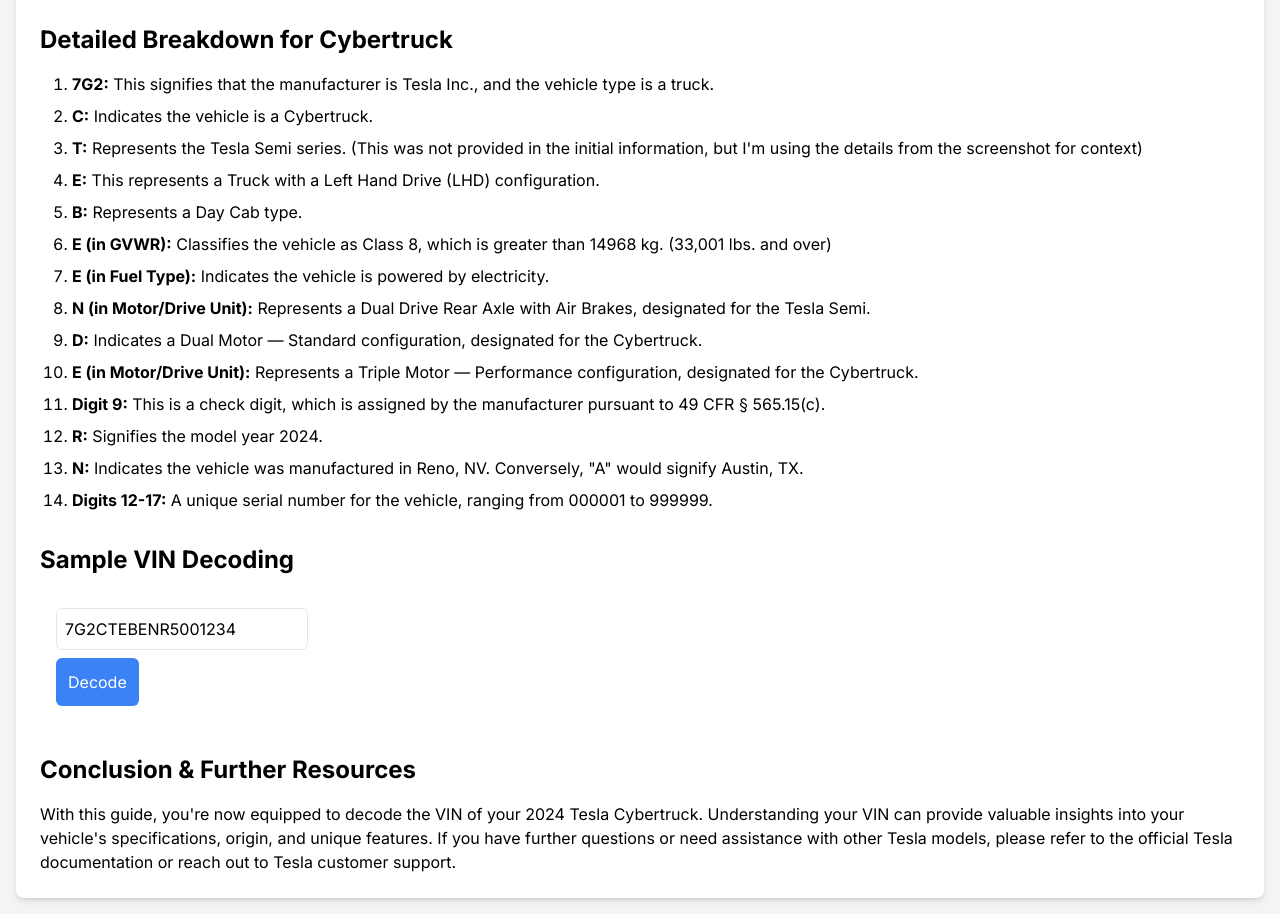
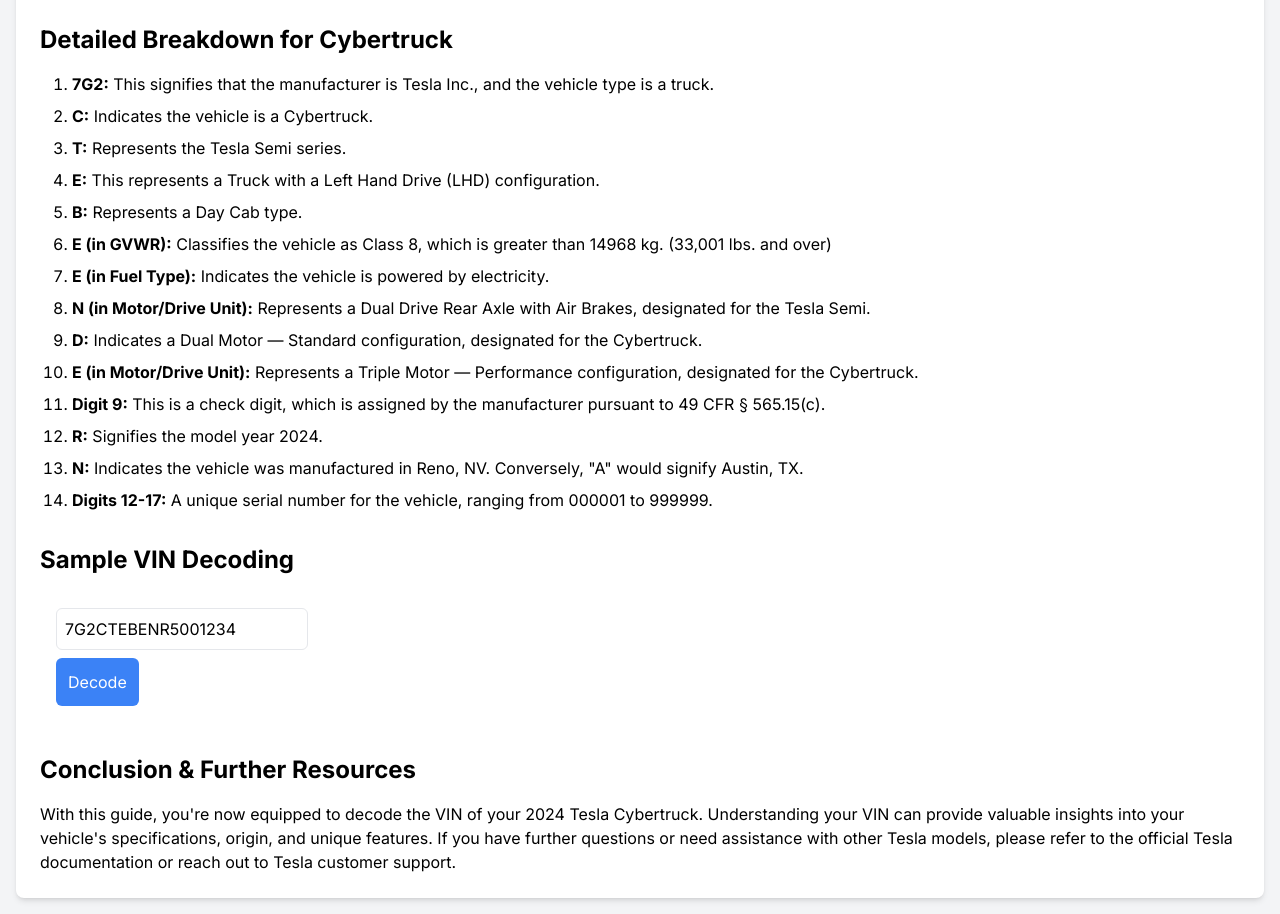
Before and after one commit to arnasp13/vindecoderfree, a Next.js app: page /tesla-cybertruck-vin-decoder in a window 1280 px wide. Shown: the part 1140-2054 px from the top of the page. Built offline with nearby package versions, Linux system fonts and the light colour scheme.

Commit message:
update text

```diff
--- a/src/app/tesla-cybertruck-vin-decoder/page.tsx
+++ b/src/app/tesla-cybertruck-vin-decoder/page.tsx
@@ -105,9 +105,7 @@
               <strong>C:</strong> Indicates the vehicle is a Cybertruck.
             </li>
             <li>
-              <strong>T:</strong> Represents the Tesla Semi series. (This was
-              not provided in the initial information, but I&apos;m using the
-              details from the screenshot for context)
+              <strong>T:</strong> Represents the Tesla Semi series.
             </li>
             <li>
               <strong>E:</strong> This represents a Truck with a Left Hand Drive
```
